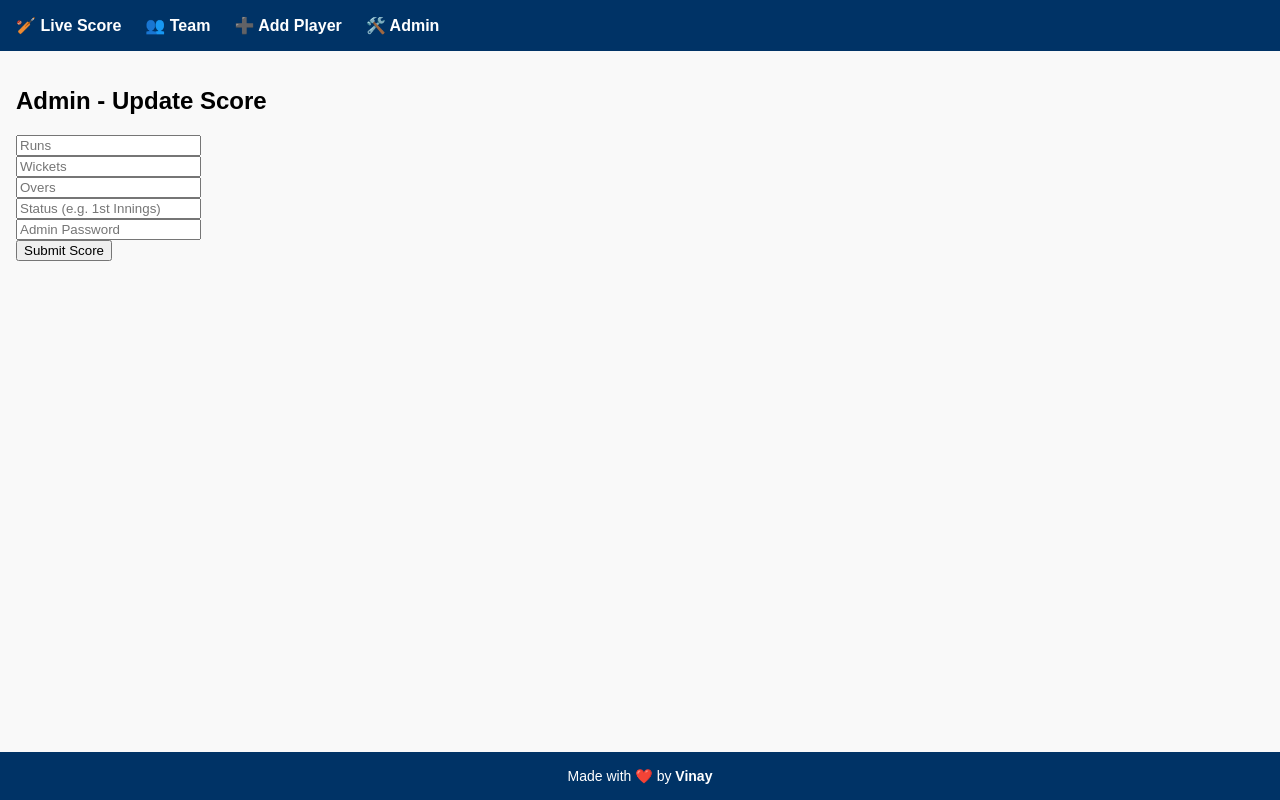
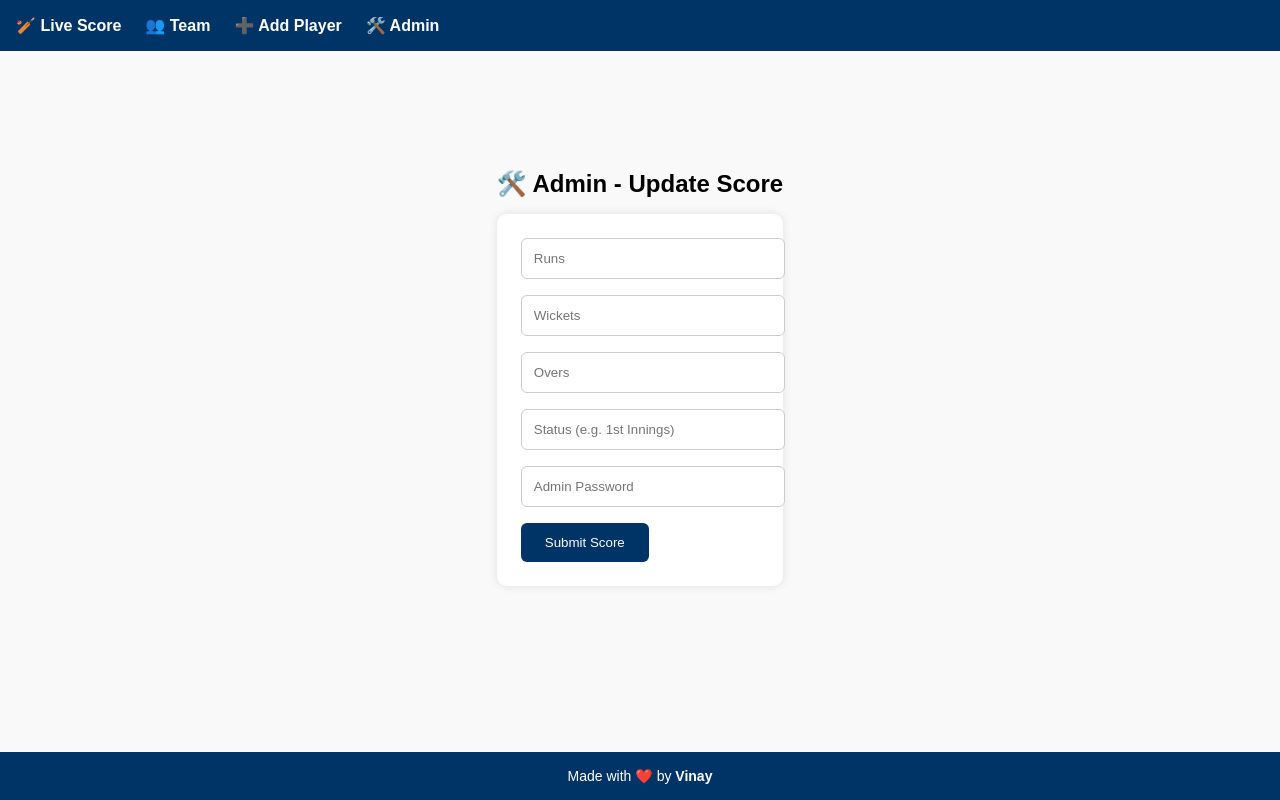
Before and after one commit to Vinay372005/team-score-frontend, a React (Create React App) app: page /update-score in a window 1280 px wide. Built offline with nearby package versions, Linux system fonts and the light colour scheme.

Commit message:
Update UpdateScore.js

```diff
--- a/src/pages/UpdateScore.js
+++ b/src/pages/UpdateScore.js
@@ -8,25 +8,49 @@ const UpdateScore = () => {
     e.preventDefault();
     try {
       await axios.post(`${process.env.REACT_APP_API_URL}/api/scores`, form);
-      alert("Score updated!");
+      alert("✅ Score updated!");
+      setForm({ runs: '', wickets: '', overs: '', status: '', password: '' });
     } catch (err) {
-      alert("Failed to update score");
+      alert("❌ Failed to update score");
     }
   };
 
   return (
-    <div style={{ padding: "1rem" }}>
-      <h2>Admin - Update Score</h2>
-      <form onSubmit={handleSubmit}>
-        <input type="number" placeholder="Runs" onChange={e => setForm({ ...form, runs: e.target.value })} required /><br />
-        <input type="number" placeholder="Wickets" onChange={e => setForm({ ...form, wickets: e.target.value })} required /><br />
-        <input type="text" placeholder="Overs" onChange={e => setForm({ ...form, overs: e.target.value })} required /><br />
-        <input type="text" placeholder="Status (e.g. 1st Innings)" onChange={e => setForm({ ...form, status: e.target.value })} required /><br />
-        <input type="password" placeholder="Admin Password" onChange={e => setForm({ ...form, password: e.target.value })} required /><br />
-        <button type="submit">Submit Score</button>
+    <div style={{ padding: "2rem", maxWidth: "500px", margin: "auto" }}>
+      <h2 style={{ fontWeight: "bold", fontSize: "24px", marginBottom: "1rem" }}>🛠️ Admin - Update Score</h2>
+      <form onSubmit={handleSubmit} style={{
+        backgroundColor: "#fff",
+        padding: "1.5rem",
+        borderRadius: "10px",
+        boxShadow: "0 0 10px rgba(0,0,0,0.1)"
+      }}>
+        <input type="number" placeholder="Runs" value={form.runs} onChange={e => setForm({ ...form, runs: e.target.value })} required style={inputStyle} />
+        <input type="number" placeholder="Wickets" value={form.wickets} onChange={e => setForm({ ...form, wickets: e.target.value })} required style={inputStyle} />
+        <input type="text" placeholder="Overs" value={form.overs} onChange={e => setForm({ ...form, overs: e.target.value })} required style={inputStyle} />
+        <input type="text" placeholder="Status (e.g. 1st Innings)" value={form.status} onChange={e => setForm({ ...form, status: e.target.value })} required style={inputStyle} />
+        <input type="password" placeholder="Admin Password" value={form.password} onChange={e => setForm({ ...form, password: e.target.value })} required style={inputStyle} />
+        <button type="submit" style={buttonStyle}>Submit Score</button>
       </form>
     </div>
   );
 };
 
+const inputStyle = {
+  display: "block",
+  width: "100%",
+  padding: "0.75rem",
+  marginBottom: "1rem",
+  border: "1px solid #ccc",
+  borderRadius: "6px"
+};
+
+const buttonStyle = {
+  backgroundColor: "#003366",
+  color: "white",
+  padding: "0.75rem 1.5rem",
+  border: "none",
+  borderRadius: "6px",
+  cursor: "pointer"
+};
+
 export default UpdateScore;
```
